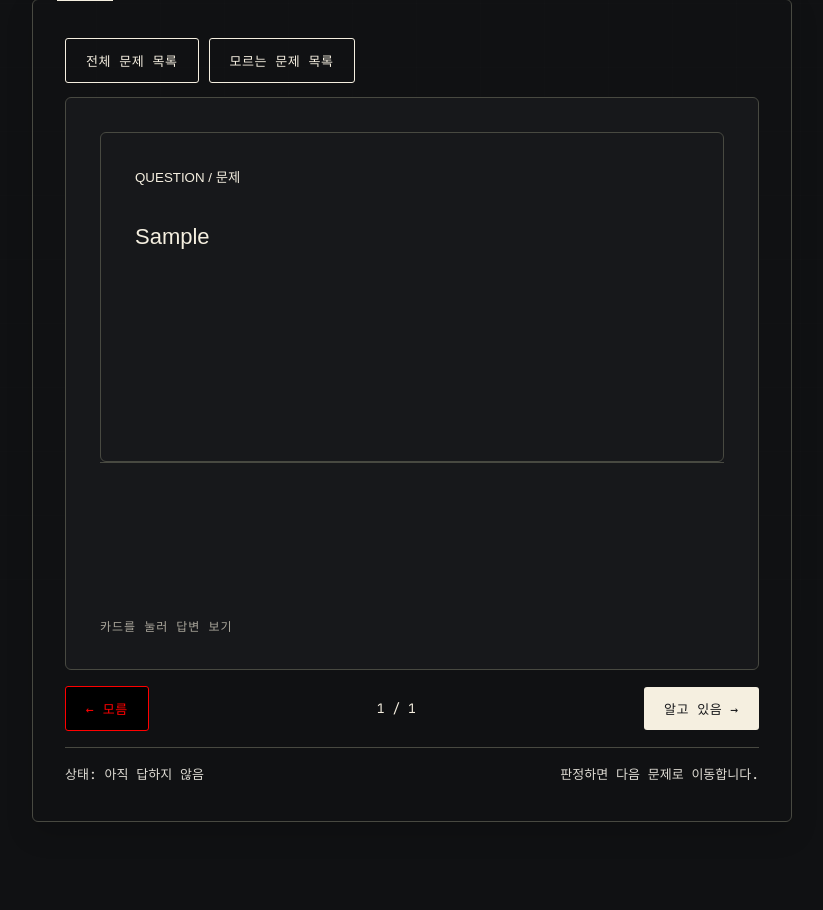
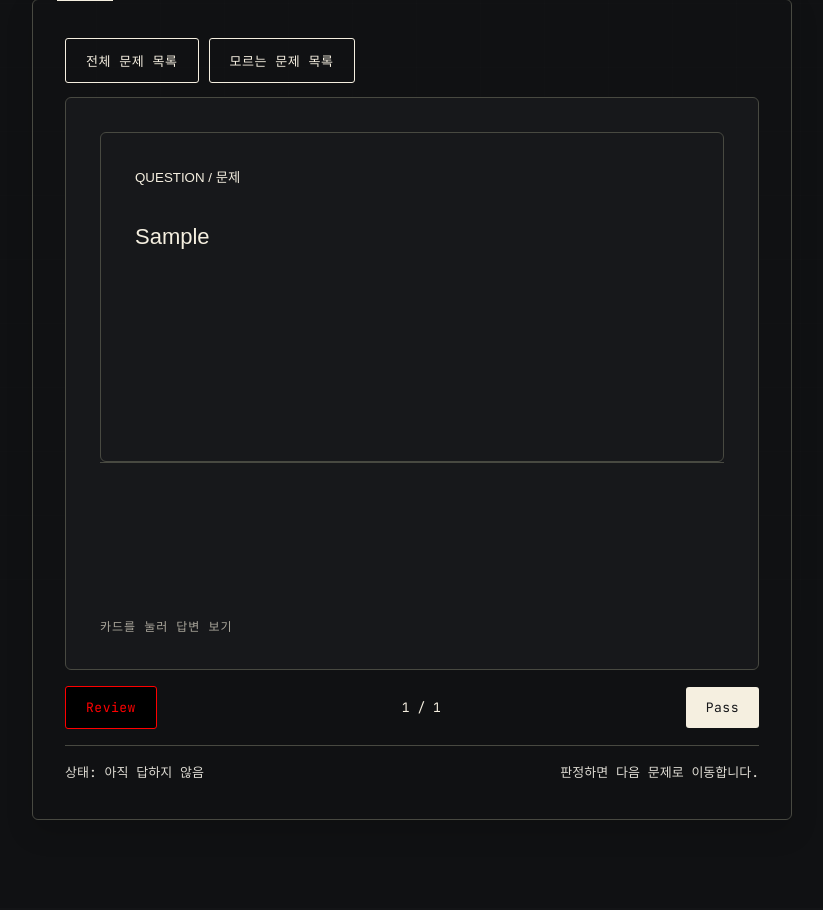
Before and after one commit to nasca1111/nasca-dev, a Flask app: page /flashcards/1 in a window 1280 px wide. Shown: the part 189-1099 px from the top of the page, without its empty margins (96-919 px from the left). After the commit the page ends 1009 px from the top, so only its background shows below. Run offline with Flask 3, Linux system fonts and the light colour scheme; tables that the repository leaves empty hold one stand-in row (values such as "Sample post"); data that the repository does not hold is empty; some libraries are stand-ins or nearby versions; some web fonts are replaced.

Commit message:
add flash card study10

```diff
--- a/templates/flashcard_study.html
+++ b/templates/flashcard_study.html
@@ -49,13 +49,13 @@
               type="button"
               aria-label="문제 목록 닫기"
             >
-              ×
+              Close
             </button>
           </div>
           <p class="card-catalog-help">
             원하는 문제를 선택하면 그 문제부터 다시 학습합니다.
           </p>
-          <div id="cardPicker" class="card-picker"></div>
+          <div id="cardPicker" class="post-item"></div>
         </section>
         <button
           id="studyCard"
@@ -85,10 +85,10 @@
         </button>
         <div class="study-controls">
           <button class="btn btn-danger" id="unknownCard" type="button">
-            ← 모름</button
+            Review</button
           ><span id="cardProgress">1 / {{ cards|length }}</span
           ><button class="btn btn-primary" id="knownCard" type="button">
-            알고 있음 →
+            Pass
           </button>
         </div>
         <div class="study-status">
```
